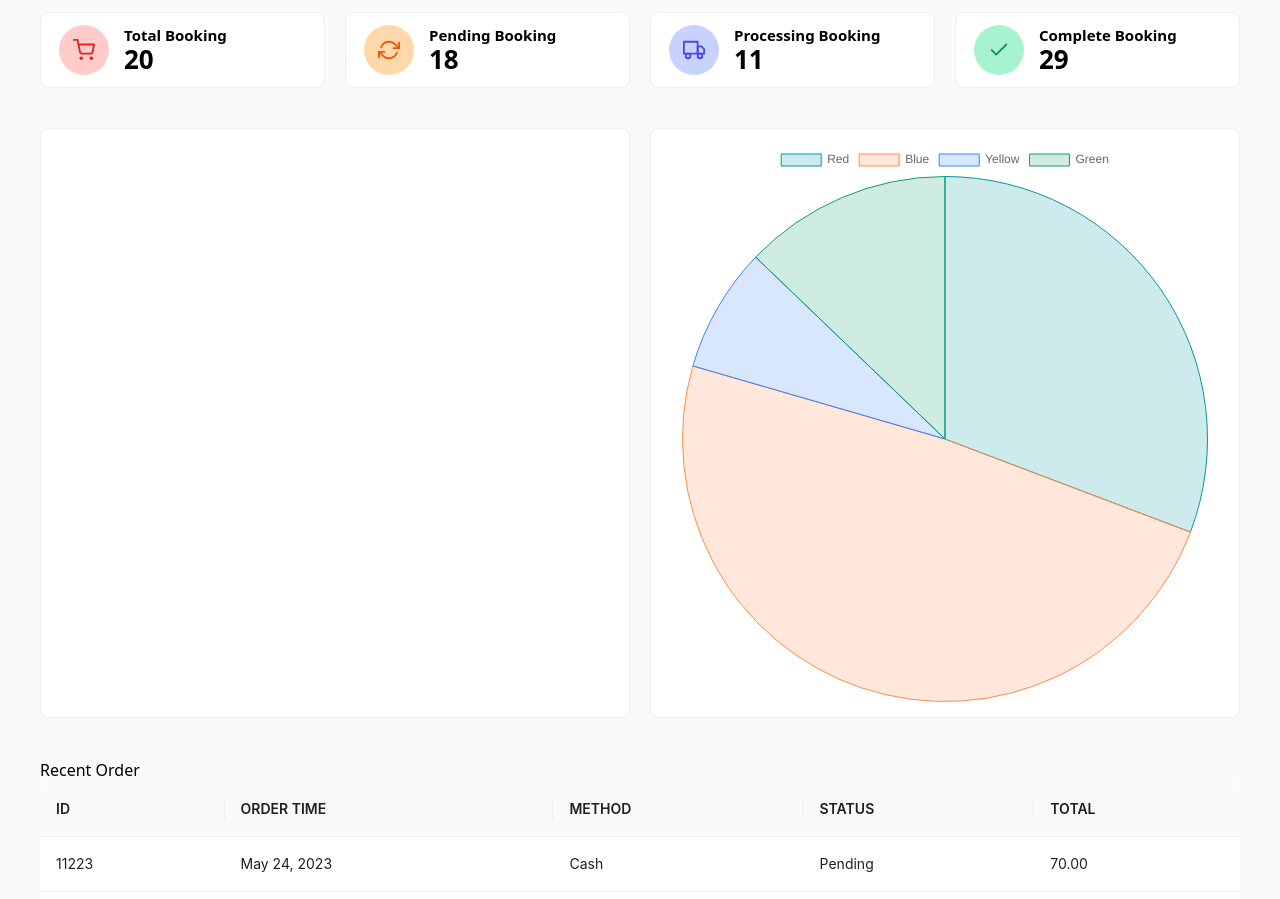
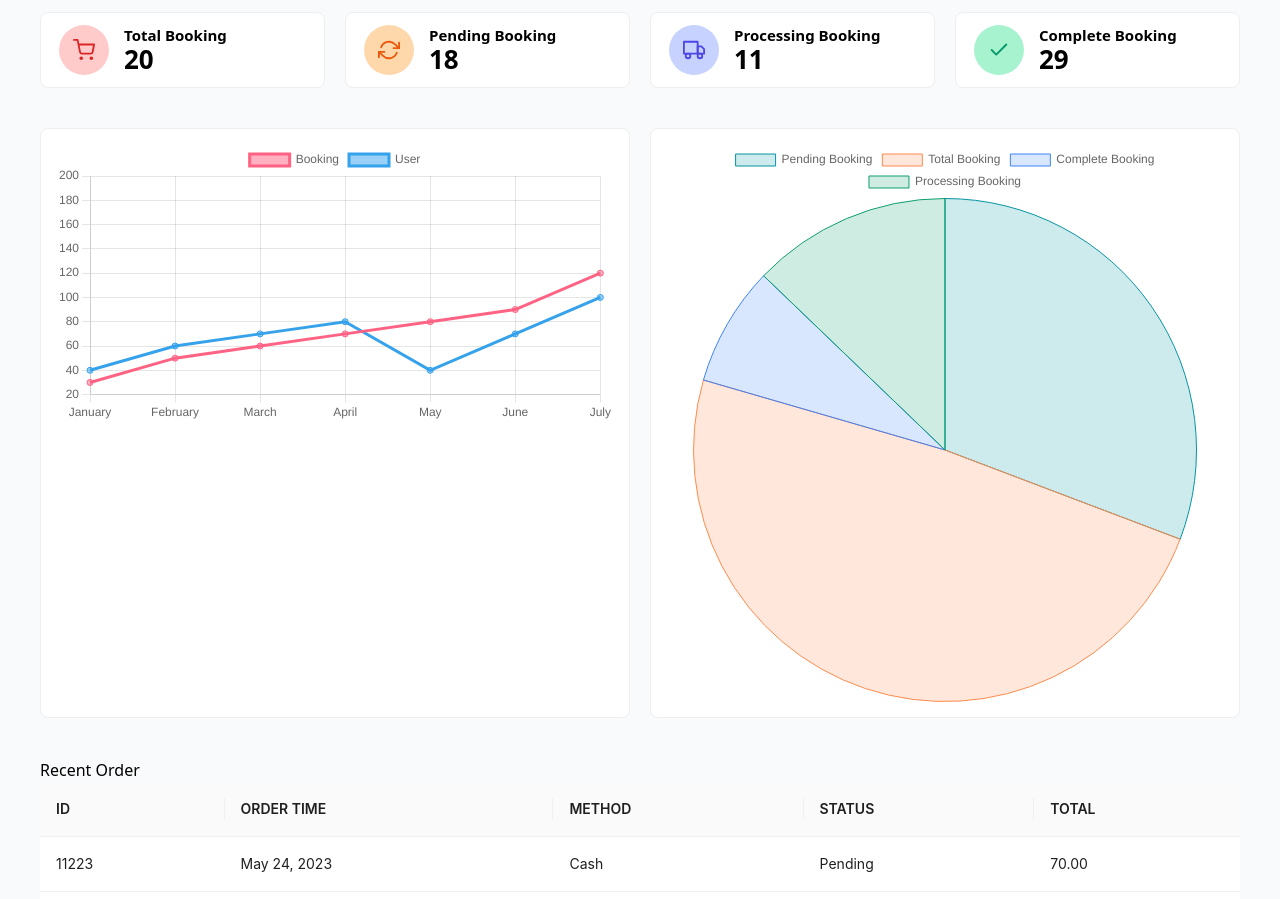
Before and after one commit to ohnadir/airbnb5, a React (Vite) app in the folder frontend/: page /dashboard in a window 1280 px wide. Shown: the part 420-1319 px from the top of the page. Built offline with nearby package versions, Linux system fonts and the light colour scheme.

Commit message:
implementatation linechart in the dashboard

```diff
--- /dev/null
+++ b/frontend/src/pages/Dashboard/LineChart.jsx
@@ -0,0 +1,46 @@
+import React from 'react';
+import {
+  Chart as ChartJS,
+  CategoryScale,
+  LinearScale,
+  PointElement,
+  LineElement,
+  Title,
+  Tooltip,
+  Legend,
+} from 'chart.js';
+import { Line } from 'react-chartjs-2';
+ChartJS.register(
+    CategoryScale,
+    LinearScale,
+    PointElement,
+    LineElement,
+    Title,
+    Tooltip,
+    Legend
+);
+
+  const labels = ['January', 'February', 'March', 'April', 'May', 'June', 'July'];
+
+  export const data = {
+    labels,
+    datasets: [
+      {
+        label: 'Booking',
+        data: [30, 50, 60, 70, 80, 90, 120, 150, 200],
+        borderColor: 'rgb(255, 99, 132)',
+        backgroundColor: 'rgba(255, 99, 132, 0.5)',
+      },
+      {
+        label: 'User',
+        data: [40, 60, 70, 80, 40, 70, 100, 120, 180],
+        borderColor: 'rgb(53, 162, 235)',
+        backgroundColor: 'rgba(53, 162, 235, 0.5)',
+      },
+    ],
+  };
+const LineChart = () => {
+    return <Line data={data} />
+}
+
+export default LineChart
--- a/frontend/src/pages/Dashboard/PieChart.jsx
+++ b/frontend/src/pages/Dashboard/PieChart.jsx
@@ -4,7 +4,7 @@ import { Pie } from 'react-chartjs-2';
 ChartJS.register(ArcElement, Tooltip, Legend);
 
 export const data = {
-  labels: ['Red', 'Blue', 'Yellow', 'Green'],
+  labels: ['Pending Booking', 'Total Booking', 'Complete Booking', 'Processing Booking'],
   datasets: [
     {
       label: '# of Votes',
@@ -26,7 +26,7 @@ export const data = {
   ],
 };
 const PieChart = () => {
-    return <Pie data={data} />
+  return <Pie  data={data} />
 }
 
 export default PieChart
--- a/frontend/src/pages/Dashboard/index.jsx
+++ b/frontend/src/pages/Dashboard/index.jsx
@@ -3,6 +3,7 @@ import CountUp from 'react-countup';
 import { FaTasks } from "react-icons/fa"
 import PieChart from "./PieChart";
 import RecentBooking from "./RecentBooking"
+import LineChart from "./LineChart";
 
 const Dashboard = () => {
   return (
@@ -106,7 +107,9 @@ const Dashboard = () => {
                 </div>
             </div>
             <div className="booking-chart">
-                <div className="chart booking-table-chart"></div>
+                <div className="chart booking-table-chart">
+                    <LineChart/>
+                </div>
                 <div className="chart booking-pie-chart">
                     <PieChart/>
                 </div>
```
